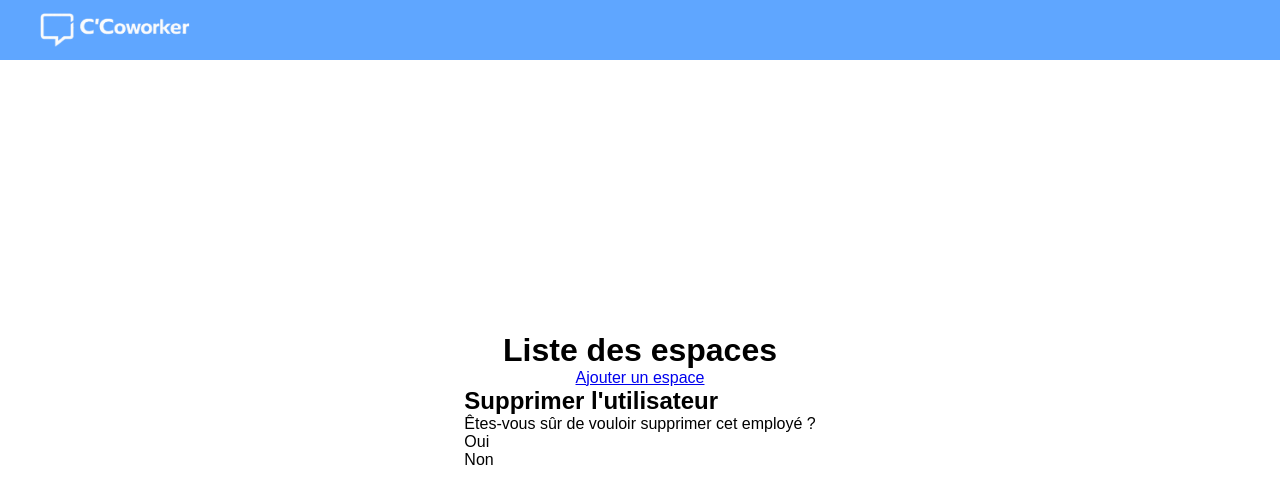
After one commit to Jaune-Senat/cCoworker-M2i, a PHP site: template views/utilisateur/liste.php in a window 1280 px wide. The commit adds this page. Shown: the top 504 px of the page. Run offline with PHP 8.4, Linux system fonts and the light colour scheme; the template is opened without the code that fills it, so the values that code supplies are empty; some libraries are stand-ins or nearby versions.

Commit message:
ajout vue liste utilisateurs

```diff
--- a/views/_partials/header.php
+++ b/views/_partials/header.php
@@ -15,7 +15,7 @@
                 <ul>
                     <a href="index.php?controller=reservation&action=planning"><li>Planning</li></a>
                     <a href="index.php?controller=espace&action=list"><li>Espaces</li></a>
-                    <a href="#"><li>Utilisateurs</li></a>
+                    <a href="index.php?controller=utilisateur&action=findAll"><li>Utilisateurs</li></a>
                 </ul>
                 <div class="utilisateur">
                     <a><?= $_SESSION["utilisateur"]["prenom_utilisateur"]?><i class="icon-user"></i></a>
--- a/views/espace/liste.php
+++ b/views/espace/liste.php
@@ -5,7 +5,7 @@
 <?php foreach ($espaces as $espace) { ?>
     <p>
         Espace numéro : <?=  $espace["num_espace"] ?> - Capacité : <?=  $espace["capacite_espace"] ?> - Type : <?=  $espace["nom_type"] ?>
-        - <a href="index.php?controller=espace&action=edit&id=<?=  $espace["id_espace"] ?>">Modifer</a>
+        - <a href="index.php?controller=espace&action=edit&id=<?=  $espace["id_espace"] ?>">Modifier</a>
         <span id="supprimer-espace-<?=  $espace["num_espace"] ?>" class="btn-supprimer">Supprimer</span></p>
 <?php } ?>
 
@@ -15,4 +15,4 @@
     <p>Êtes-vous sûr de vouloir supprimer cet espace ?</p>
     <div>Oui</div>
     <div>Non</div>
-</div>
+</div>s
--- /dev/null
+++ b/views/utilisateur/liste.php
@@ -0,0 +1,18 @@
+<h1>Liste des espaces</h1>
+
+<a href="index.php?controller=utilisateur&action=createaccount">Ajouter un espace</a>
+
+<?php foreach ($users as $user) { ?>
+    <p>
+        Prénom : <?=  $user["prenom_utilisateur"] ?> - Nom : <?=  $user["nom_utilisateur"] ?> - Email : <?=  $user["email_utilisateur"] ?>
+        - <a href="index.php?controller=utilisateur&action=edit&id=<?=  $user["id_utilisateur"] ?>">Modifier les informations</a>
+        <span id="supprimer-utilisateur-<?=  $user["num_espace"] ?>" class="btn-supprimer">Supprimer l'employé</span></p>
+<?php } ?>
+
+<!-- Ceci est un popup qui devra s'afficher quand on clique sur le bouton supprimer correspondant à un espace précis -->
+<div id="supprimer_utilisateur" class="popup">
+    <h2>Supprimer l'utilisateur</h2>
+    <p>Êtes-vous sûr de vouloir supprimer cet employé ?</p>
+    <div>Oui</div>
+    <div>Non</div>
+</div>
```
